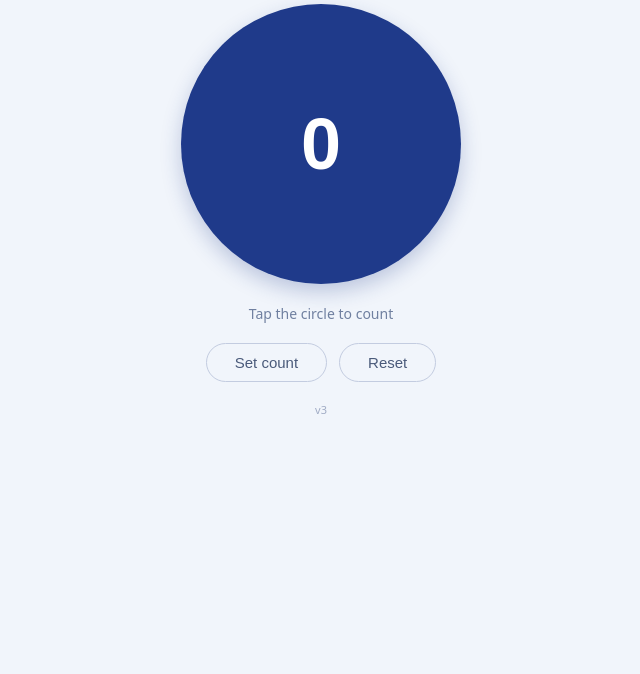
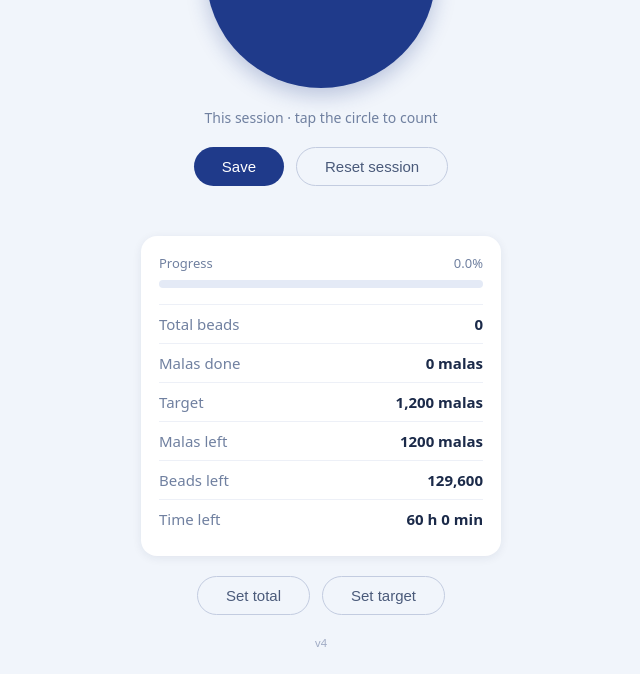
Before and after one commit to Usbz-create/Mala-Count-, a plain HTML site: page index.html in a window 1280 px wide. Shown: the part 213-887 px from the top of the page, without its empty margins (319-959 px from the left). Before the commit the page ends 800 px from the top, so only its background shows below. Drawn offline with Linux system fonts and the light colour scheme.

Commit message:
Add files via upload

```diff
--- a/index.html
+++ b/index.html
@@ -4,19 +4,44 @@
     <meta charset="UTF-8">
     <meta name="viewport" content="width=device-width, initial-scale=1.0">
     <title>Mala Counter</title>
-    <link rel="stylesheet" href="style.css?v=3">
-    <script src="script.js?v=3" defer></script>
+    <link rel="stylesheet" href="style.css?v=4">
+    <script src="script.js?v=4" defer></script>
 </head>
 <body>
     <main>
         <h1>Mala Counter</h1>
+
         <button id="counter" class="counter" aria-label="Tap to count">0</button>
-        <p class="hint">Tap the circle to count</p>
+        <p class="hint">This session &middot; tap the circle to count</p>
+
         <div class="actions">
-            <button id="setcount" class="reset">Set count</button>
-            <button id="reset" class="reset">Reset</button>
+            <button id="save" class="primary">Save</button>
+            <button id="reset" class="reset">Reset session</button>
         </div>
-        <p class="version">v3</p>
+        <p id="status" class="status"></p>
+
+        <section class="card">
+            <div class="progress-head">
+                <span>Progress</span>
+                <span id="barText">0%</span>
+            </div>
+            <div class="bar"><div id="bar" class="bar-fill"></div></div>
+
+            <dl class="stats">
+                <div><dt>Total beads</dt><dd id="statTotal">0</dd></div>
+                <div><dt>Malas done</dt><dd id="statDone">0</dd></div>
+                <div><dt>Target</dt><dd id="statTarget">0</dd></div>
+                <div><dt>Malas left</dt><dd id="statLeft">0</dd></div>
+                <div><dt>Beads left</dt><dd id="statBeadsLeft">0</dd></div>
+                <div><dt>Time left</dt><dd id="statTime">0</dd></div>
+            </dl>
+        </section>
+
+        <div class="actions">
+            <button id="setTotal" class="reset">Set total</button>
+            <button id="setTarget" class="reset">Set target</button>
+        </div>
+        <p class="version">v4</p>
     </main>
 
     <div id="overlay" class="overlay" hidden>
--- a/script.js
+++ b/script.js
@@ -1,42 +1,100 @@
-const counterBtn = document.getElementById('counter');
-const resetBtn = document.getElementById('reset');
-const setBtn = document.getElementById('setcount');
-const overlay = document.getElementById('overlay');
-const modalText = document.getElementById('modalText');
-const modalInput = document.getElementById('modalInput');
-const modalError = document.getElementById('modalError');
-const modalOk = document.getElementById('modalOk');
-const modalCancel = document.getElementById('modalCancel');
-const STORAGE_KEY = 'malaCount';
+// ---- Settings you can change ----
+const BEADS_PER_MALA = 108;
+const SECONDS_PER_MALA = 180;   // used for the "time left" estimate
+const DEFAULT_TARGET = 1200;    // in malas (1200 malas = 129,600 beads)
 
-let count = 0;
-let mode = null; // 'set' or 'reset'
+const KEYS = { saved: 'malaSaved', session: 'malaSession', target: 'malaTarget' };
 
-// Load the saved count (so a refresh doesn't lose progress)
-try {
-    count = parseInt(localStorage.getItem(STORAGE_KEY), 10) || 0;
-} catch (e) {}
+const $ = (id) => document.getElementById(id);
+const counterBtn = $('counter');
+const overlay = $('overlay');
+const modalText = $('modalText');
+const modalInput = $('modalInput');
+const modalError = $('modalError');
+
+function read(key) {
+    try {
+        const v = parseInt(localStorage.getItem(key), 10);
+        return isNaN(v) ? null : v;
+    } catch (e) { return null; }
+}
+function write(key, value) {
+    try { localStorage.setItem(key, value); } catch (e) {}
+}
+
+// saved   = everything counted in earlier sessions
+// session = what is counted since this page was opened
+let saved = read(KEYS.saved);
+if (saved === null) saved = read('malaCount') || 0; // carry over the count from v3
+let session = read(KEYS.session) || 0;
+let target = read(KEYS.target) || DEFAULT_TARGET;
+
+// Starting fresh: last visit's session is added to the total
+saved += session;
+session = 0;
+write(KEYS.saved, saved);
+write(KEYS.session, session);
+
+let mode = null;
+let statusTimer = null;
+
+function malasText(beads) {
+    const m = Math.floor(beads / BEADS_PER_MALA);
+    const r = beads % BEADS_PER_MALA;
+    return r === 0 ? m + ' malas' : m + ' malas + ' + r + ' beads';
+}
+
+function timeText(beads) {
+    const totalMin = Math.round((beads / BEADS_PER_MALA) * SECONDS_PER_MALA / 60);
+    const h = Math.floor(totalMin / 60);
+    const m = totalMin % 60;
+    return h === 0 ? m + ' min' : h + ' h ' + m + ' min';
+}
 
 function render() {
-    counterBtn.textContent = count;
-    try {
-        localStorage.setItem(STORAGE_KEY, count);
-    } catch (e) {}
+    const total = saved + session;
+    const targetBeads = target * BEADS_PER_MALA;
+    const left = Math.max(0, targetBeads - total);
+    const pct = Math.min(100, (total / targetBeads) * 100);
+
+    counterBtn.textContent = session;
+    $('statTotal').textContent = total.toLocaleString();
+    $('statDone').textContent = malasText(total);
+    $('statTarget').textContent = target.toLocaleString() + ' malas';
+    $('statLeft').textContent = left === 0 ? 'Target reached' : malasText(left);
+    $('statBeadsLeft').textContent = left.toLocaleString();
+    $('statTime').textContent = left === 0 ? '0 min' : timeText(left);
+    $('bar').style.width = pct + '%';
+    $('barText').textContent = pct.toFixed(1) + '%';
+
+    write(KEYS.saved, saved);
+    write(KEYS.session, session);
+    write(KEYS.target, target);
+}
+
+function showStatus(text) {
+    const el = $('status');
+    el.textContent = text;
+    clearTimeout(statusTimer);
+    statusTimer = setTimeout(function () { el.textContent = ''; }, 2500);
 }
 
 function openModal(newMode) {
     mode = newMode;
     modalError.textContent = '';
-    if (mode === 'set') {
-        modalText.textContent = 'Enter the current count';
-        modalInput.hidden = false;
-        modalInput.value = count;
+    modalInput.hidden = false;
+    if (mode === 'total') {
+        modalText.textContent = 'Enter the total beads counted so far';
+        modalInput.value = saved + session;
+    } else if (mode === 'target') {
+        modalText.textContent = 'Enter the target number of malas';
+        modalInput.value = target;
     } else {
-        modalText.textContent = 'Reset the count to 0?';
+        modalText.textContent = 'Reset this session to 0? Your saved total stays.';
         modalInput.hidden = true;
     }
     overlay.hidden = false;
-    if (mode === 'set') {
+    if (mode !== 'reset') {
         try {
             modalInput.focus();
             modalInput.select();
@@ -50,38 +108,52 @@ function closeModal() {
 }
 
 counterBtn.addEventListener('click', function () {
-    count = count + 1;
+    session = session + 1;
     render();
 });
 
-resetBtn.addEventListener('click', function () {
-    if (count === 0) return;
+$('save').addEventListener('click', function () {
+    if (session === 0) {
+        showStatus('Nothing new to save');
+        return;
+    }
+    saved += session;
+    session = 0;
+    render();
+    showStatus('Saved');
+});
+
+$('reset').addEventListener('click', function () {
+    if (session === 0) return;
     openModal('reset');
 });
+$('setTotal').addEventListener('click', function () { openModal('total'); });
+$('setTarget').addEventListener('click', function () { openModal('target'); });
+$('modalCancel').addEventListener('click', closeModal);
 
-setBtn.addEventListener('click', function () {
-    openModal('set');
-});
-
-modalCancel.addEventListener('click', closeModal);
-
-modalOk.addEventListener('click', function () {
-    if (mode === 'set') {
+$('modalOk').addEventListener('click', function () {
+    if (mode === 'reset') {
+        session = 0;
+    } else {
         const value = parseInt(modalInput.value, 10);
-        if (isNaN(value) || value < 0) {
-            modalError.textContent = 'Please enter a number like 22356';
+        const min = mode === 'target' ? 1 : 0;
+        if (isNaN(value) || value < min) {
+            modalError.textContent = 'Please enter a whole number';
             return;
         }
-        count = value;
-    } else if (mode === 'reset') {
-        count = 0;
+        if (mode === 'total') {
+            saved = value;
+            session = 0;
+        } else {
+            target = value;
+        }
     }
     render();
     closeModal();
 });
 
 modalInput.addEventListener('keydown', function (e) {
-    if (e.key === 'Enter') modalOk.click();
+    if (e.key === 'Enter') $('modalOk').click();
 });
 
 render();
--- a/style.css
+++ b/style.css
@@ -7,7 +7,7 @@ body {
     min-height: 100vh;
     display: flex;
     justify-content: center;
-    align-items: center;
+    align-items: flex-start;
     background-color: #f1f5fb;
     font-family: system-ui, -apple-system, "Segoe UI", Roboto, sans-serif;
     color: #1b2a49;
@@ -30,13 +30,13 @@ h1 {
 }
 
 .counter {
-    width: min(70vw, 280px);
-    height: min(70vw, 280px);
+    width: min(58vw, 230px);
+    height: min(58vw, 230px);
     border: none;
     border-radius: 50%;
     background-color: #1f3a8a;
     color: #ffffff;
-    font-size: 72px;
+    font-size: 60px;
     font-weight: 700;
     font-variant-numeric: tabular-nums;
     cursor: pointer;
@@ -150,3 +150,70 @@ h1 {
     font-size: 11px;
     color: #a0abc4;
 }
+
+.actions {
+    flex-wrap: wrap;
+    justify-content: center;
+}
+
+.status {
+    margin: -8px 0 0;
+    min-height: 18px;
+    font-size: 13px;
+    color: #2f7a4d;
+}
+
+.card {
+    width: min(92vw, 360px);
+    padding: 18px;
+    border-radius: 16px;
+    background: #ffffff;
+    box-shadow: 0 2px 10px rgba(27, 42, 73, 0.08);
+}
+
+.progress-head {
+    display: flex;
+    justify-content: space-between;
+    margin-bottom: 8px;
+    font-size: 13px;
+    color: #7080a0;
+}
+
+.bar {
+    height: 8px;
+    border-radius: 999px;
+    background: #e4eaf6;
+    overflow: hidden;
+}
+
+.bar-fill {
+    height: 100%;
+    width: 0;
+    border-radius: 999px;
+    background: #1f3a8a;
+    transition: width 0.2s ease;
+}
+
+.stats {
+    margin: 16px 0 0;
+}
+
+.stats div {
+    display: flex;
+    justify-content: space-between;
+    gap: 12px;
+    padding: 9px 0;
+    border-top: 1px solid #edf0f7;
+    font-size: 15px;
+}
+
+.stats dt {
+    color: #7080a0;
+}
+
+.stats dd {
+    margin: 0;
+    font-weight: 600;
+    text-align: right;
+    font-variant-numeric: tabular-nums;
+}
```
